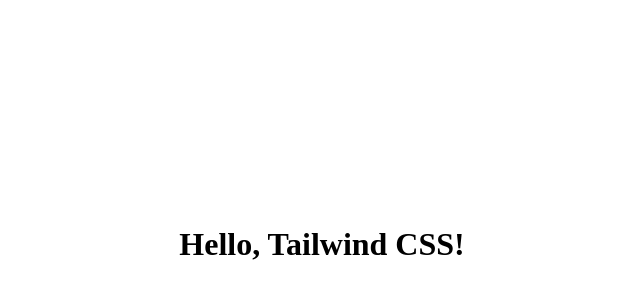
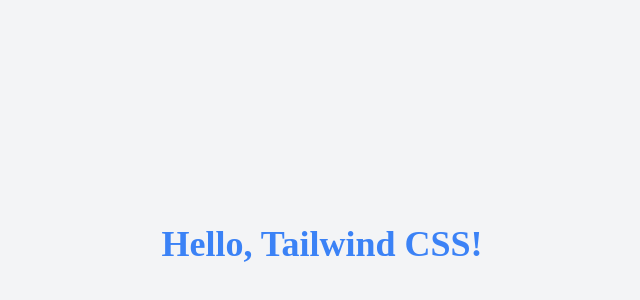
Before and after one commit to astanx/life-sync, a React (Vite) app in the folder frontend/: page / in a window 1280 px wide. Shown: the part 164-464 px from the top of the page, without its empty margins (318-958 px from the left). Built offline with nearby package versions, Linux system fonts and the light colour scheme.

Commit message:
deleted tailwindcss

```diff
--- a/frontend/package.json
+++ b/frontend/package.json
@@ -10,7 +10,6 @@
     "preview": "vite preview"
   },
   "dependencies": {
-    "@tailwindcss/vite": "^4.0.0",
     "react": "^18.3.1",
     "react-dom": "^18.3.1"
   },
@@ -26,7 +25,6 @@
     "eslint-plugin-react-refresh": "^0.4.16",
     "globals": "^15.14.0",
     "postcss": "^8.5.1",
-    "tailwindcss": "^4.0.0",
     "typescript": "~5.6.2",
     "typescript-eslint": "^8.18.2",
     "vite": "^6.0.5"
--- a/frontend/src/app/index.css
+++ b/frontend/src/app/index.css
@@ -1,3 +1 @@
-@tailwind base;
-@tailwind components;
 @tailwind utilities;
--- a/frontend/src/shared/ui/button/Button.tsx
+++ b/frontend/src/shared/ui/button/Button.tsx
@@ -0,0 +1,15 @@
+import { FC } from 'react'
+
+interface Props {
+    title: string
+}
+
+const Button: FC<Props> = ({title}) => {
+  return (
+    <button className=''>
+        {title}
+    </button>
+  )
+}
+
+export default Button
--- /dev/null
+++ b/frontend/tailwind.config.js
@@ -0,0 +1,9 @@
+module.exports = {
+    content: [
+      "./src/**/*.{js,jsx,ts,tsx}",
+    ],
+    theme: {
+      extend: {},
+    },
+    plugins: [],
+  }
```
Also changed, not shown: 1 other file (tests, documents, lock files or other folders).
